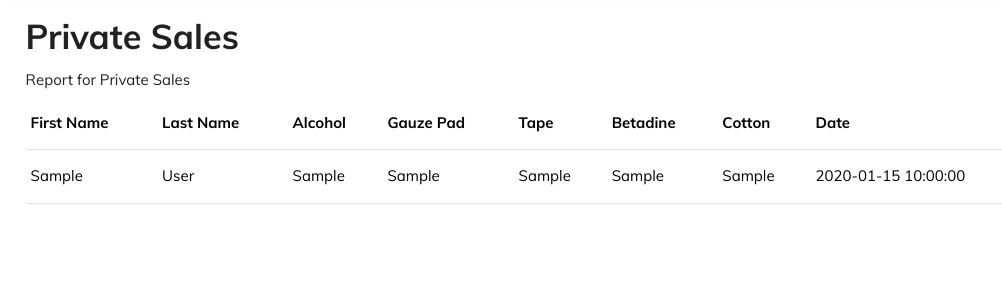
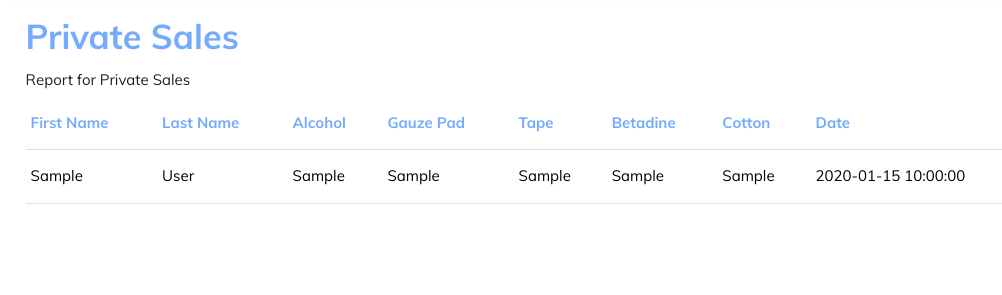
Before and after one commit to Tsukimiyu/vendaid, a PHP site: page /PrivateSales.php in a window 1280 px wide. Shown: the part 69-364 px from the top of the page, without its empty margins (0-1002 px from the left). Run offline with PHP 8.4, Linux system fonts and the light colour scheme; tables that the repository leaves empty or names only in its code hold one stand-in row (values such as "Sample post").

Commit message:
Update PrivateSales.php

```diff
--- a/PrivateSales.php
+++ b/PrivateSales.php
@@ -21,9 +21,13 @@
       margin-left: 2%;
       width: 80%;
     }
- .headertitle{
+  .headertitle{
+  color: #74ABFF;
 margin-left: 2%;
 font-weight: bold;
+    }
+    th {
+      color: #74ABFF;
     }
    .headersub{
 margin-left: 2%;
```
